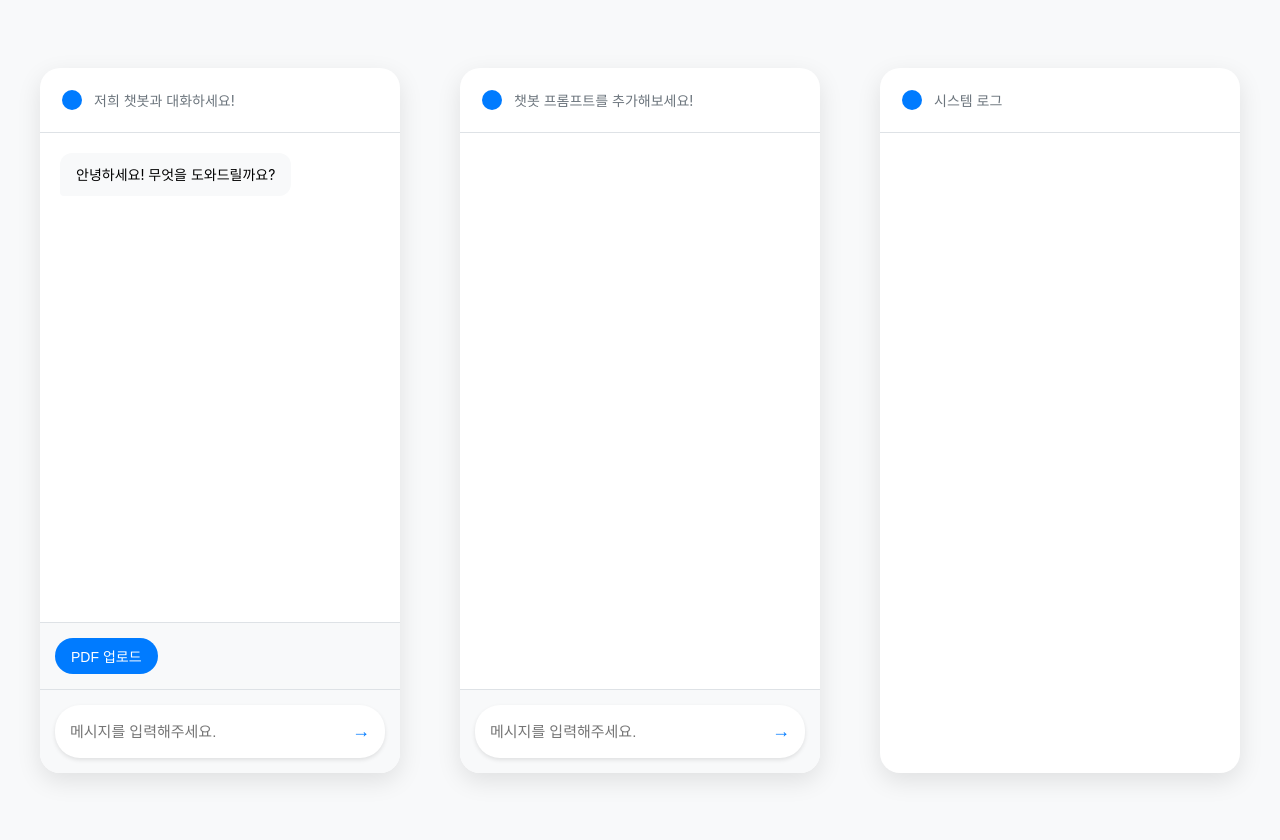
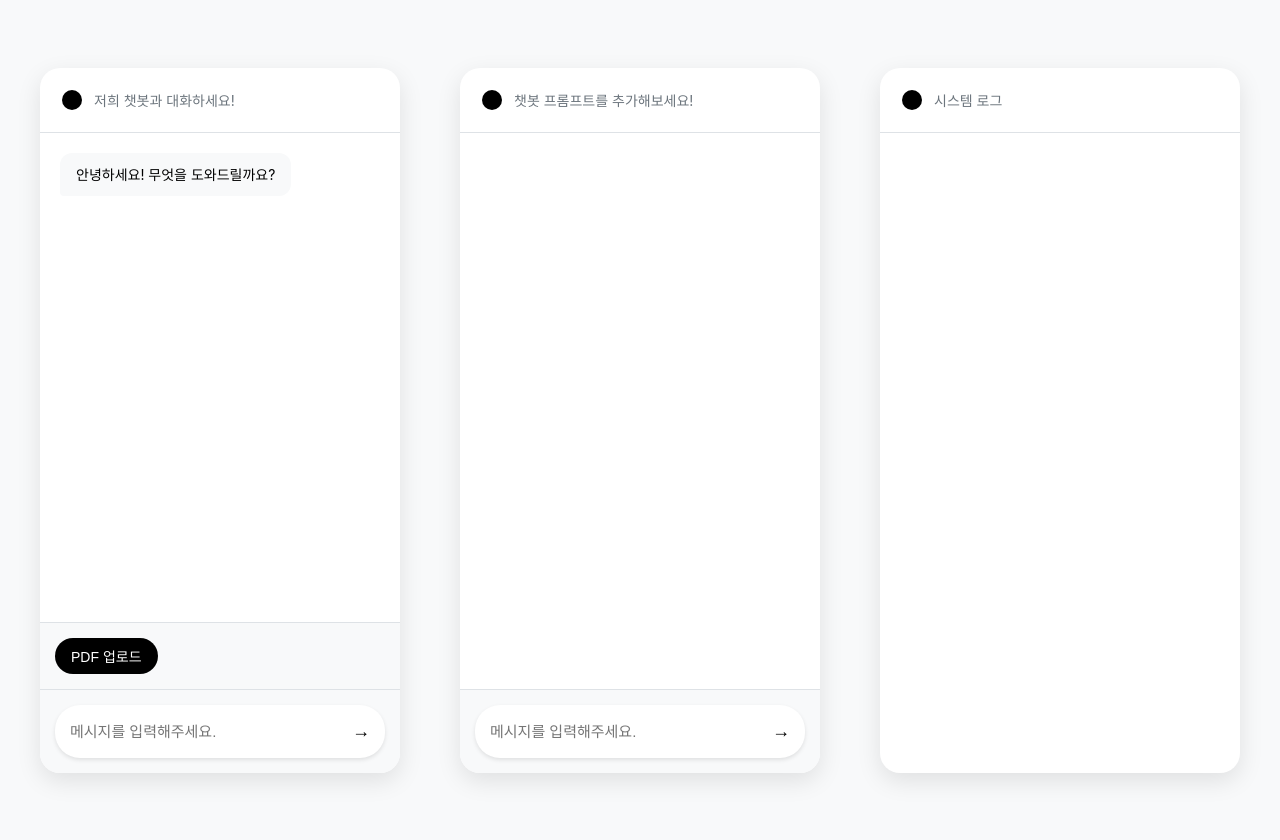
Before and after one commit to leemsunjea/GptStream, a FastAPI app: page / in a window 1280 px wide. Run offline with FastAPI, Linux system fonts and the light colour scheme; parts of the project's set-up code (start-up, migrations or seed data) failed here and were passed over.

Commit message:
1.8.2 -폰트 크기 수정 -폰트 검은색으로 수정

```diff
--- a/app/templates/index.html
+++ b/app/templates/index.html
@@ -7,7 +7,7 @@
   <style>
     /* Global Styles */
     :root {
-      --primary-color: #007bff;
+      --primary-color: #000000;
       --secondary-color: #6c757d;
       --background-color: #f8f9fa;
       --card-background: #ffffff;
@@ -314,7 +314,7 @@
 
     #chat-header-alt small {
       display: block;
-      font-size: 12px;
+      font-size: 14px;
       color: #666;
     }
 
```
